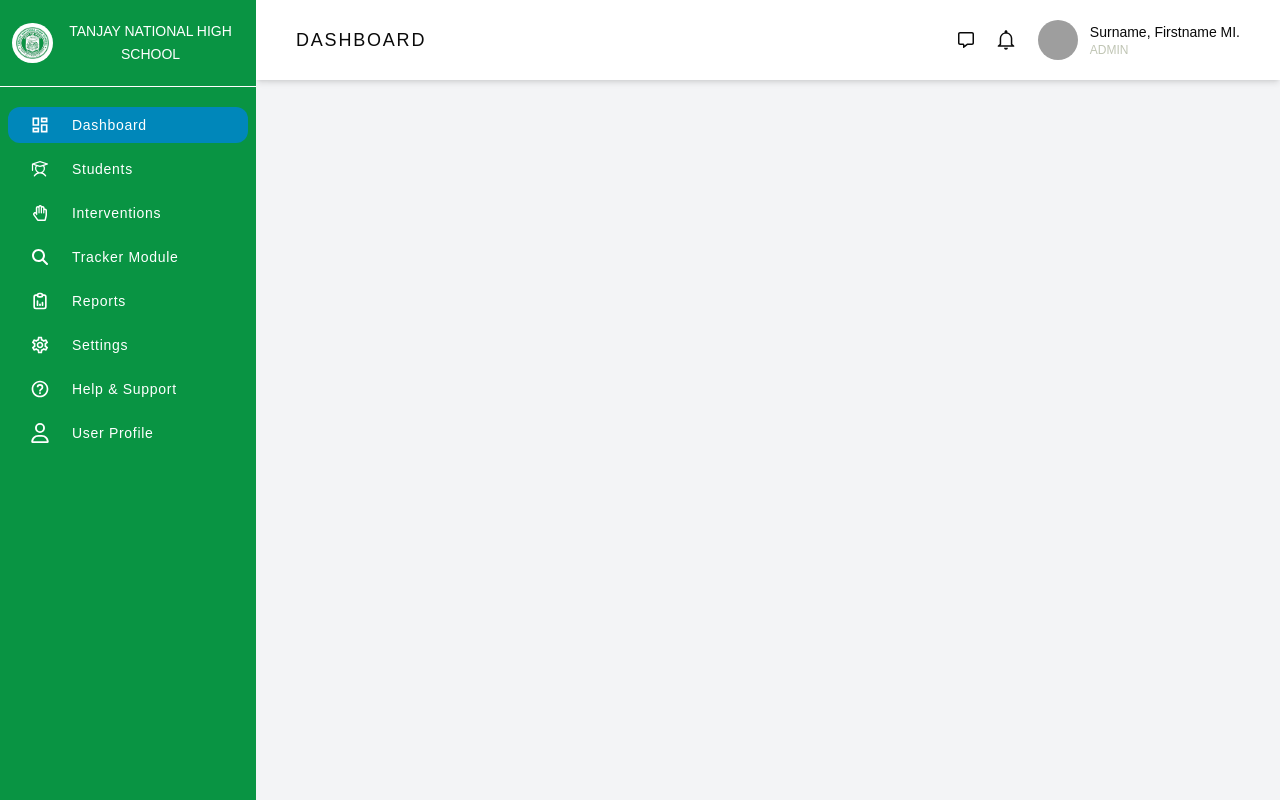
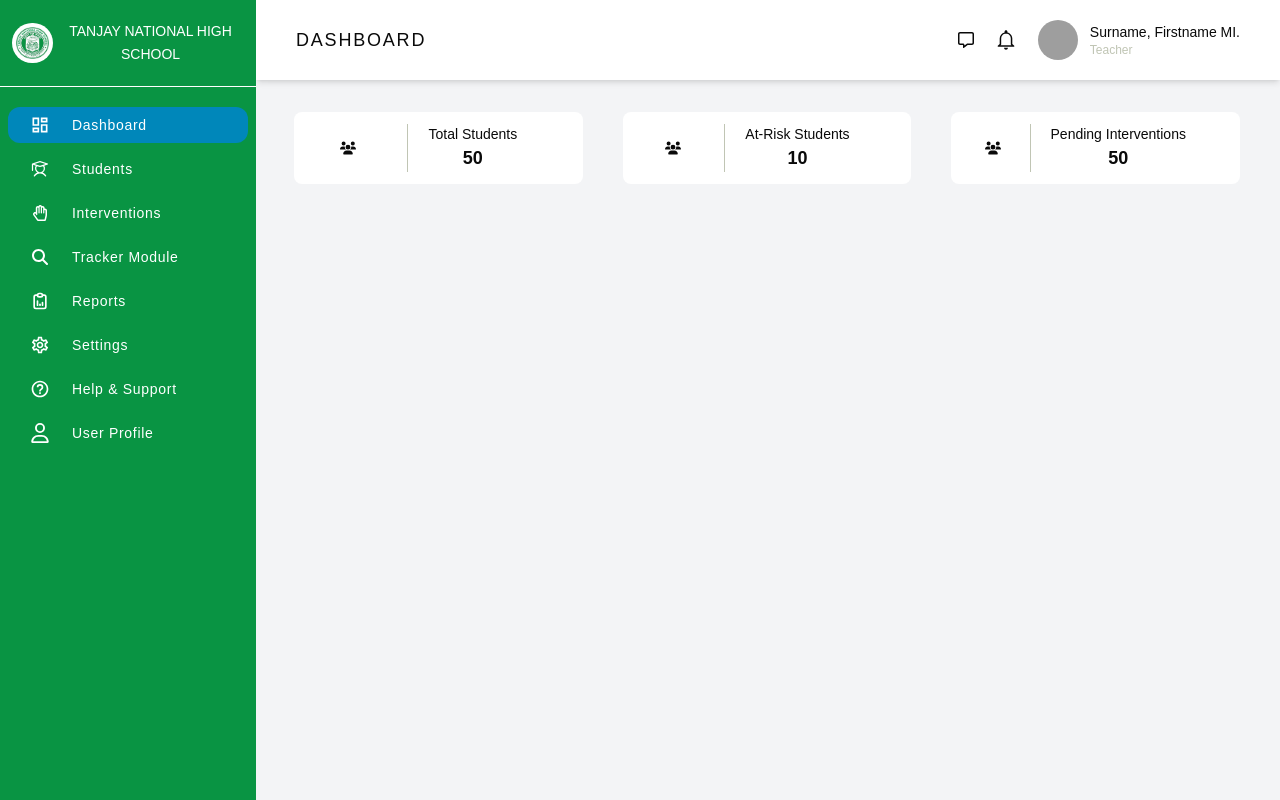
Before and after one commit to ReformaMark/e-school-record-management, a Next.js app: page /dashboard in a window 1280 px wide. Built offline with nearby package versions, Linux system fonts and the light colour scheme; grey boxes are pictures that could not be loaded.

Commit message:
Add StatsOverview component to DashboardPage and update Navbar role label

```diff
--- /dev/null
+++ b/src/app/(teacher)/dashboard/_components/StatsOverview.tsx
@@ -0,0 +1,34 @@
+import React from 'react'
+import { FaUsers } from 'react-icons/fa6'
+
+function StatsOverview() {
+  return (
+    <div className='grid grid-cols-3 gap-x-10'>
+        <div className="flex justify-around items-center bg-white rounded-lg px-5 py-3">
+            <FaUsers />
+           <div className="border-l border-l-primary-foreground px-5">
+                <h1 className='text-sm font-normal text-pretty text-center'>Total Students</h1>
+                <h1 className='text-lg font-semibold text-center'>50</h1>
+           </div>
+        </div>
+
+        <div className="flex justify-around items-center bg-white rounded-lg px-5 py-3">
+            <FaUsers />
+           <div className="border-l border-l-primary-foreground px-5">
+                <h1 className='text-sm font-normal text-pretty text-center'>At-Risk Students</h1>
+                <h1 className='text-lg font-semibold text-center'>10</h1>
+           </div>
+        </div>
+        <div className="flex justify-around items-center bg-white rounded-lg px-5 py-3">
+            <FaUsers />
+           <div className="border-l border-l-primary-foreground px-5">
+                <h1 className='text-sm font-normal text-pretty text-center'>Pending Interventions</h1>
+                <h1 className='text-lg font-semibold text-center'>50</h1>
+           </div>
+        </div>
+
+    </div>
+  )
+}
+
+export default StatsOverview
--- a/src/app/(teacher)/dashboard/page.tsx
+++ b/src/app/(teacher)/dashboard/page.tsx
@@ -1,9 +1,10 @@
 import React from 'react'
+import StatsOverview from './_components/StatsOverview'
 
 function DashboardPage() {
   return (
-    <div>
-
+    <div className='ml-[23%] mr-10 mt-28 w-auto h-fit'>
+        <StatsOverview/>
     </div>
   )
 }
--- a/src/app/(teacher)/layout.tsx
+++ b/src/app/(teacher)/layout.tsx
@@ -28,9 +28,9 @@ export default function RootLayout({
   return (
     <html lang="en">
       <body
-        className={`bg-gray-100`}
+        className={`bg-gray-100 relative`}
       >
-        <div className="fixed right-0 w-[80%] ml-auto">
+        <div className="fixed top-0 right-0 w-[80%] ml-auto">
             <Navbar/>
         </div>
         <Sidenav/>
--- a/src/app/components/Navbar.tsx
+++ b/src/app/components/Navbar.tsx
@@ -22,7 +22,7 @@ function Navbar() {
                 </Avatar>
                 <div className="text-center">
                     <h3 className='text-sm'>Surname, Firstname MI.</h3>
-                    <h6 className='text-xs text-left text-primary-foreground'>ADMIN</h6>
+                    <h6 className='text-xs text-left text-primary-foreground'>Teacher</h6>
                 </div>
 
             </div>
```
